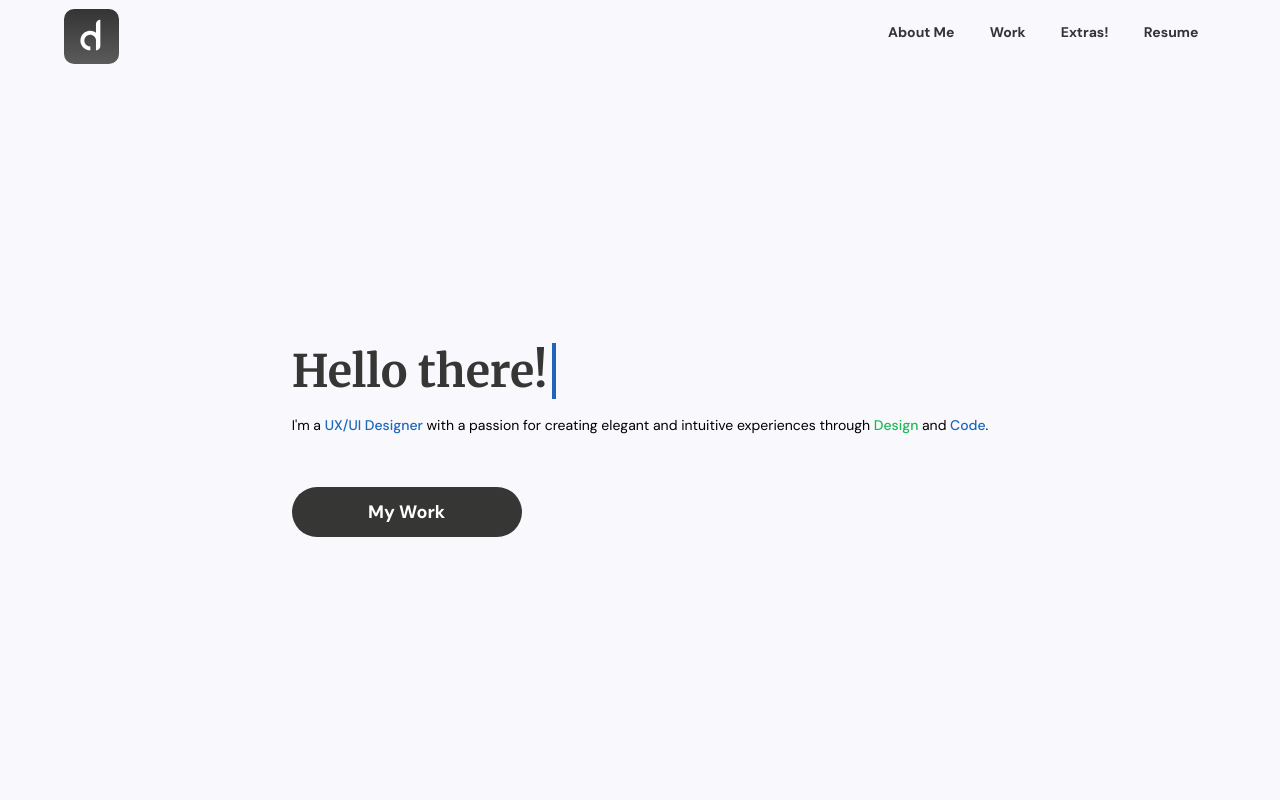
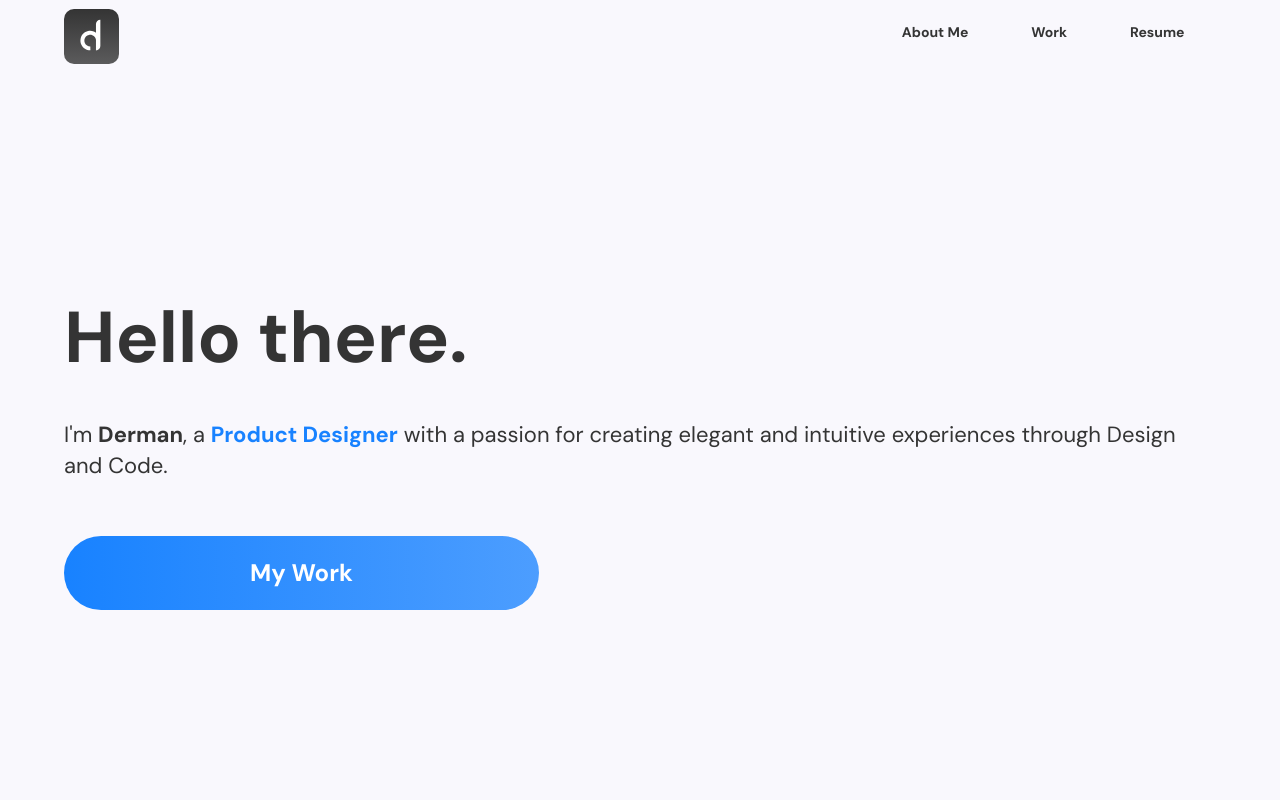
Before and after one commit to dermansultan/Portfolio2020, a React (Create React App) app: page / in a window 1280 px wide. Shown: the top 800 px of the page. Built offline with nearby package versions, Linux system fonts and the light colour scheme.

Commit message:
Intro components added

```diff
--- a/src/Components/Header.jsx
+++ b/src/Components/Header.jsx
@@ -17,7 +17,7 @@ function Header() {
     <header>
       <div className="headerMain">
         <Link to="/" className="headerLogo">
-          <img style={{margin: "15px 0 0 0"}} src={Logo} alt={"Logo"} />
+          <img style={{ margin: "15px 0 0 0" }} src={Logo} alt={"Logo"} />
         </Link>
         <nav>
           <Link
@@ -29,12 +29,6 @@ function Header() {
           <HashLink smooth to="/#projects">
             Work
           </HashLink>
-          <Link
-            to="/Extras"
-            onClick={() => gaClickHandler("About me was clicked")}
-          >
-            Extras!
-          </Link>
           <a
             href="https://drive.google.com/file/d/1lecwuIV7KS5TpqWKUv4kHMeXbNNZwD-M/view?usp=sharing"
             target="_blank"
--- a/src/Components/Home.jsx
+++ b/src/Components/Home.jsx
@@ -9,6 +9,83 @@ import ReactGa from "react-ga";
 import trac from "../Img/caseStudies/Trac/trac.png";
 import ruma2 from "../Img/caseStudies/Ruma/ruma2.png";
 import ghbc from "../Img/caseStudies/GH/ghbc.png";
+import styled from "styled-components";
+
+const MainContainer = styled.div`
+  width: 100%;
+  display: flex;
+  padding-bottom: 125px;
+  justify-content: center;
+  background-color: #f9f8fd;
+`;
+
+const HomeContainer = styled.div`
+  width: 90%;
+  flex-direction: column;
+  display: flex;
+  align-items: center;
+`;
+
+const HeroContainer = styled.div`
+  width: 100%;
+  height: 100vh;
+  display: flex;
+  align-items: center;
+  justify-content: space-around;
+`;
+const GreetingMsg = styled.div``;
+
+const Span = styled.span`
+  font-weight: ${(props) => props.fWeight};
+  color: ${(props) => props.fColor};
+`;
+
+const IntroPara = styled.p`
+  margin: ${(props) => props.margin};
+  font-family: DM Sans;
+  font-style: normal;
+  font-weight: normal;
+  width: 100%;
+  font-size: clamp(22px, 1vw, 48px);
+  line-height: 137%;
+  color: #343434;
+`;
+
+const Header = styled.h1`
+  font-family: DM Sans;
+  font-style: normal;
+  font-weight: bold;
+  font-size: clamp(72px, 5vw, 144px);
+  line-height: 135px;
+  white-space: nowrap;
+  width: 100%;
+  color: #343434;
+`;
+
+const Btn = styled.button`
+  margin: ${(props) => props.margin};
+  font-family: DM Sans;
+  font-style: normal;
+  font-weight: bold;
+  font-size: clamp(16px, 2.5vw, 24px);
+  line-height: 31px;
+  color: #ffffff;
+  border: none;
+  width: 475px;
+  height: 74px;
+  background: linear-gradient(
+    90deg,
+    #1882ff 0%,
+    rgba(24, 130, 255, 0.76) 103.03%
+  );
+  border-radius: 52px;
+  @media only screen and (max-width: 769px) {
+    margin: 34px 0 0 0;
+    width: 100%;
+    height: 65px;
+    border-radius: 52px;
+  }
+`;
 
 const intro = { delay: 1.75, duration: 2, ease: [0.6, 0.01, -0.05, 0.9] };
 const introType = { duration: 3, ease: [0.6, 0.01, -0.05, 0.9] };
@@ -32,7 +109,16 @@ const Home = () => {
       <div className="homeContainer">
         <div className="heroContainer">
           <div className="greetingBio">
-            <motion.h1
+            <Header>Hello there.</Header>
+            <IntroPara margin={"15px 0 0 0"}>
+              I'm <Span fWeight={"bold"}>Derman</Span>, a{" "}
+              <Span fColor={"#1882FF"} fWeight={"bold"}>
+                Product Designer
+              </Span>{" "}
+              with a passion for creating elegant and intuitive experiences
+              through Design and Code.
+            </IntroPara>
+            {/* <motion.h1
               exit={{ opacity: 0, transition: { outro } }}
               transition={introType}
               initial={{ opacity: 0 }}
@@ -40,8 +126,8 @@ const Home = () => {
               className="greetingMsg"
             >
               Hello there!
-            </motion.h1>
-            <motion.p
+            </motion.h1> */}
+            {/* <motion.p
               exit={{ opacity: 0, transition: { outro } }}
               transition={intro}
               initial={{ opacity: 0 }}
@@ -64,18 +150,14 @@ const Home = () => {
                 {""} Code
               </span>
               .
-            </motion.p>
+            </motion.p> */}
             <HashLink smooth to="/#projects">
-              <motion.button
+              <Btn
+                margin={"55px 0 0 0"}
                 onClick={() => gaClickHandler("My work was clicked.")}
-                exit={{ opacity: 0, transition: { outro } }}
-                transition={intro}
-                initial={{ opacity: 0 }}
-                animate={{ opacity: 1 }}
-                className="protoBtn Home"
               >
                 My Work
-              </motion.button>
+              </Btn>
             </HashLink>
           </div>
         </div>
--- a/src/Components/Main/CaseCard.jsx
+++ b/src/Components/Main/CaseCard.jsx
@@ -84,7 +84,7 @@ const Btn = styled.button`
   font-family: DM Sans;
   font-style: normal;
   font-weight: bold;
-  font-size: clamp(14px, 2.5vw, 36px);
+  font-size: clamp(14px, 2.5vw, 28px);
   line-height: 137%;
   align-self: ${(props) => (props.reverse ? "flex-end" : "flex-start")};
   background-color: ${(props) => props.btnBackCol};
```
